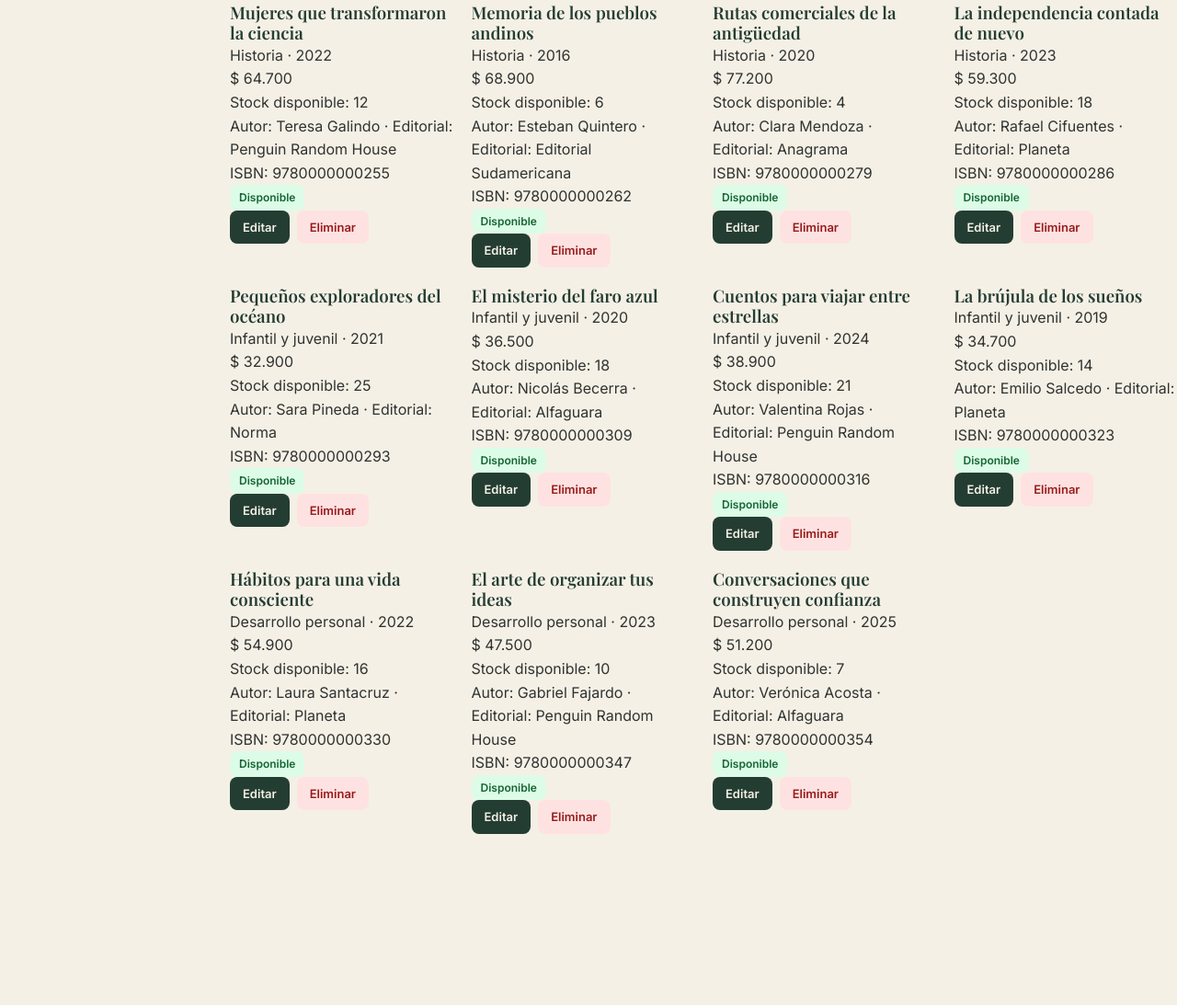
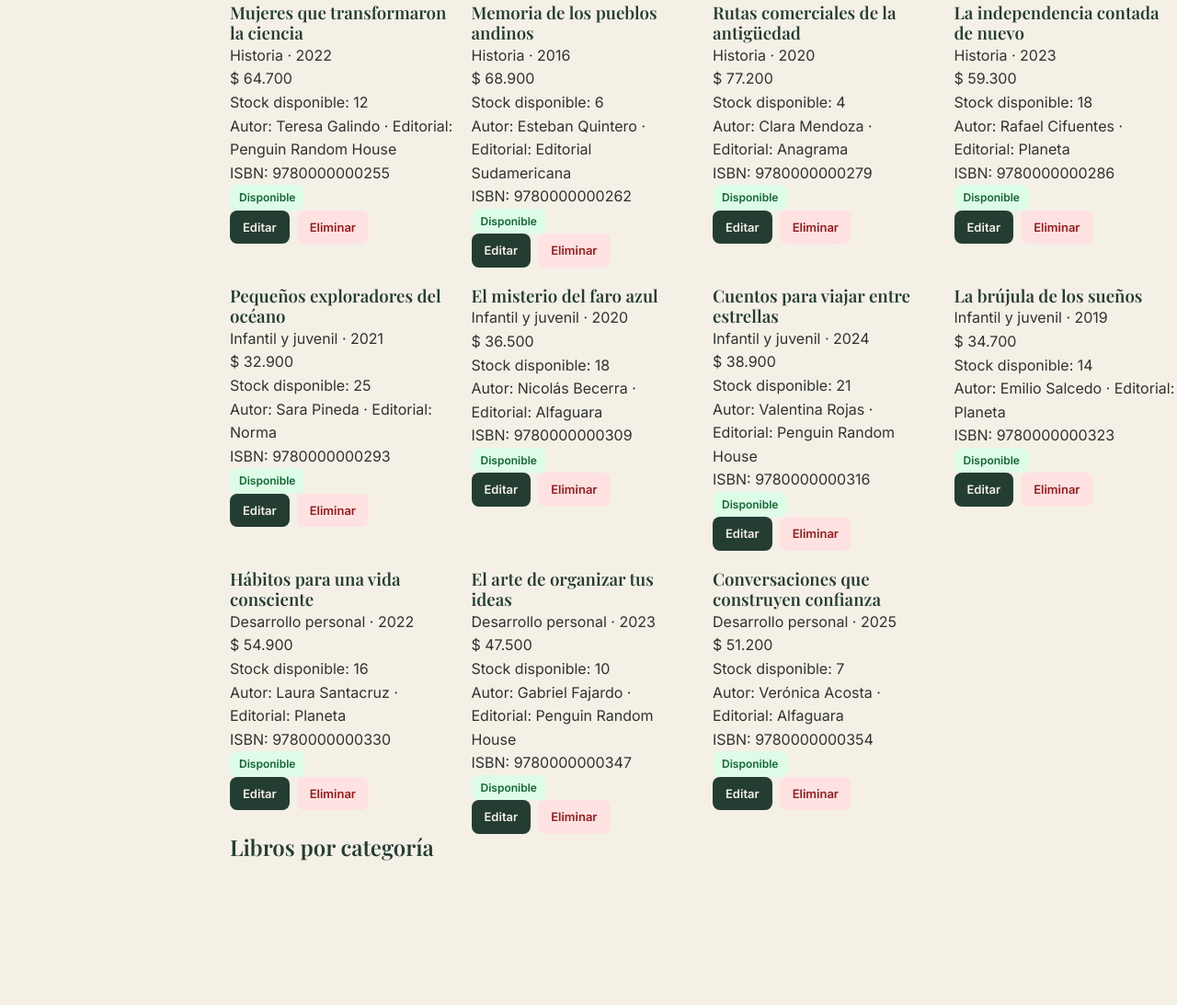
Before and after one commit to Olivertus/bookhub, a plain HTML site: page dashboard.html in a window 1280 px wide. Shown: the part 2946-4039 px from the top of the page at 92% size. Before the commit the page ends 3853 px from the top, so only its background shows below. Drawn offline with nearby package versions, Linux system fonts and the light colour scheme.

Commit message:
Add category chart section to dashboard and include Chart.js library

```diff
--- a/dashboard.html
+++ b/dashboard.html
@@ -266,6 +266,10 @@
             </section>
             <div id="catalogo-grid" class="books-grid" aria-live="polite"></div>
         </section>
+    <section class="grafico-section" aria-labelledby="grafico-title">
+        <h2 id="grafico-title">Libros por categoría</h2>
+        <canvas id="grafico-categorias" role="img" aria-label="Gráfico de barras con la cantidad de libros por categoría"></canvas>
+    </section>
     </main>
     <section id="modal-libro" class="modal-libro" role="dialog" aria-modal="true" aria-labelledby="titulo-modal-libro" hidden>
         <div class="modal-libro-content">
@@ -340,6 +344,7 @@
             </form>
         </div>
     </section>
+    <script src="https://cdn.jsdelivr.net/npm/chart.js@4.4.1/dist/chart.umd.js"></script>
     <script src="validacion.js"></script>
     <script src="dashboard.js"></script>
     <script src="app.js"></script>
```
